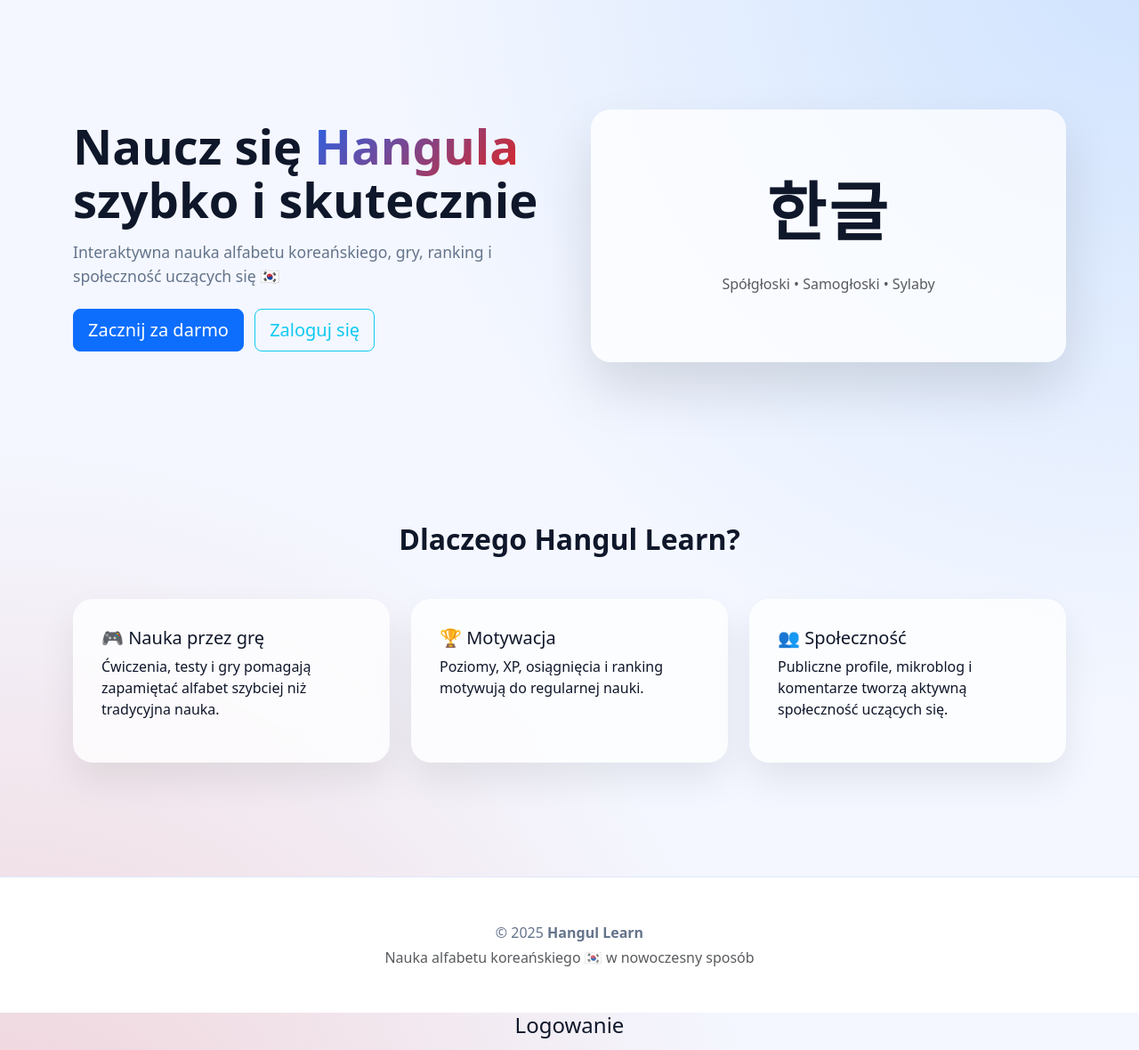
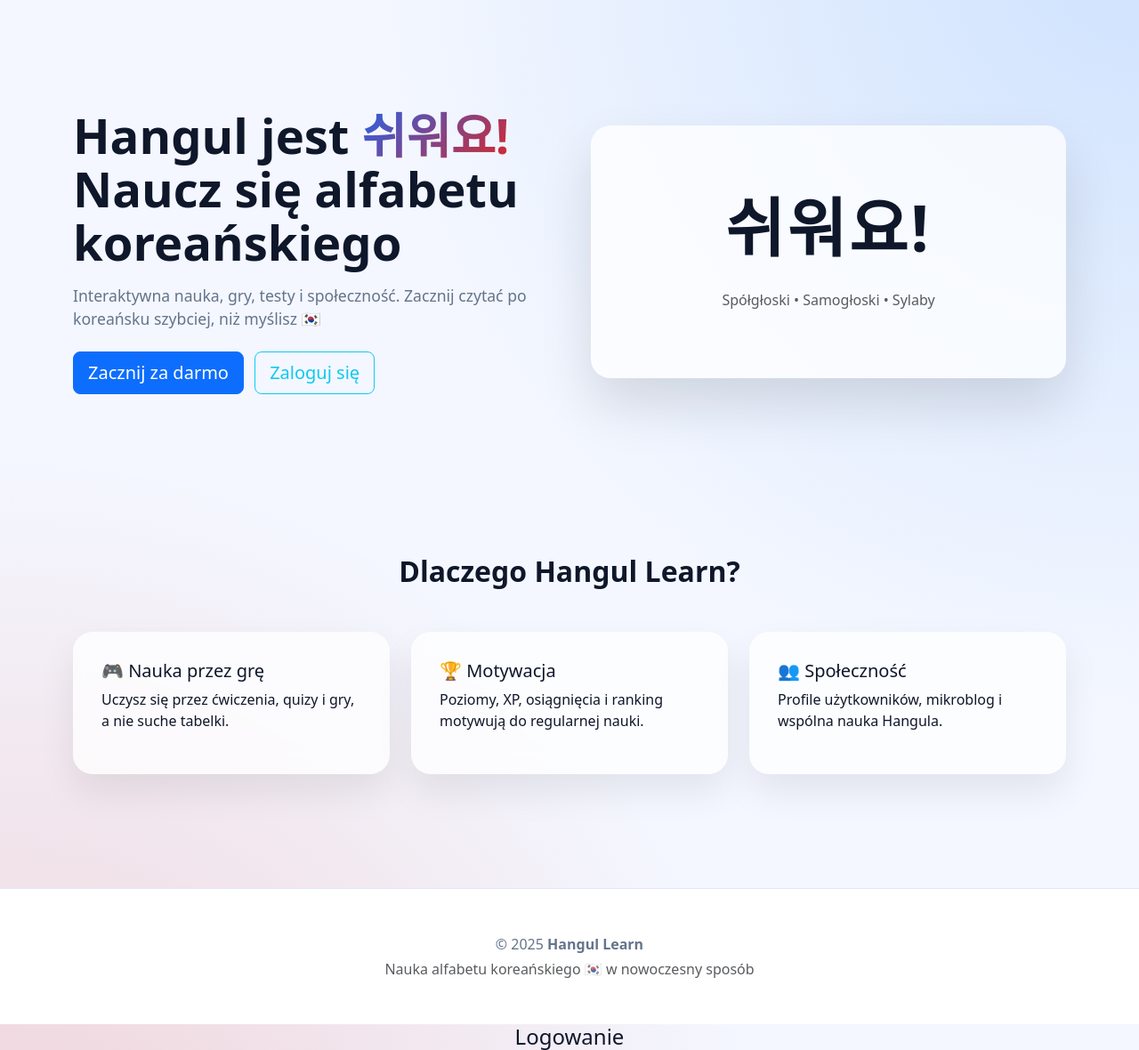
Before and after one commit to ugryzh/Hangulko, a PHP site: page / in a window 1280 px wide. Shown: the part 57-1237 px from the top of the page at 89% size. Run offline with PHP 8.4, Linux system fonts and the light colour scheme.

Commit message:
Update index.php

```diff
--- a/index.php
+++ b/index.php
@@ -8,6 +8,7 @@ $user = isLogged() ? currentUser() : null;
 <meta charset="UTF-8">
 <title>Hangul Learn – Nauka alfabetu koreańskiego</title>
 <meta name="viewport" content="width=device-width, initial-scale=1">
+
 <link href="https://cdn.jsdelivr.net/npm/bootstrap@5.3.3/dist/css/bootstrap.min.css" rel="stylesheet">
 <link rel="stylesheet" href="/assets/css/style.css">
 </head>
@@ -24,25 +25,27 @@ $user = isLogged() ? currentUser() : null;
 
       <div class="col-md-6 animate">
         <h1 class="hero-title">
-          Naucz się <span>Hangula</span><br>
-          szybko i skutecznie
+          Hangul jest <span>쉬워요!</span><br>
+          Naucz się alfabetu koreańskiego
         </h1>
 
         <p class="hero-subtitle">
-          Interaktywna nauka alfabetu koreańskiego, gry,
-          ranking i społeczność uczących się 🇰🇷
+          Interaktywna nauka, gry, testy i społeczność.
+          Zacznij czytać po koreańsku szybciej, niż myślisz 🇰🇷
         </p>
 
         <div class="mt-4">
           <?php if ($user): ?>
             <a href="/dashboard.php" class="btn btn-primary btn-lg me-2">
-              Przejdź do dashboardu
+              Przejdź do nauki
             </a>
           <?php else: ?>
-            <a href="#" onclick="openAuth('register')" class="btn btn-primary btn-lg me-2">
+            <a href="#" onclick="openAuth('register'); return false;"
+               class="btn btn-primary btn-lg me-2">
               Zacznij za darmo
             </a>
-            <a href="#" onclick="openAuth('login')" class="btn btn-outline-info btn-lg">
+            <a href="#" onclick="openAuth('login'); return false;"
+               class="btn btn-outline-info btn-lg">
               Zaloguj się
             </a>
           <?php endif; ?>
@@ -51,7 +54,7 @@ $user = isLogged() ? currentUser() : null;
 
       <div class="col-md-6 text-center animate">
         <div class="hero-card">
-          <div class="hangul-preview">한글</div>
+          <div class="hangul-preview">쉬워요!</div>
           <p class="text-muted mt-3">
             Spółgłoski • Samogłoski • Sylaby
           </p>
@@ -78,8 +81,8 @@ $user = isLogged() ? currentUser() : null;
         <div class="feature-card animate">
           <h5>🎮 Nauka przez grę</h5>
           <p>
-            Ćwiczenia, testy i gry pomagają zapamiętać alfabet
-            szybciej niż tradycyjna nauka.
+            Uczysz się przez ćwiczenia, quizy i gry,
+            a nie suche tabelki.
           </p>
         </div>
       </div>
@@ -98,8 +101,8 @@ $user = isLogged() ? currentUser() : null;
         <div class="feature-card animate">
           <h5>👥 Społeczność</h5>
           <p>
-            Publiczne profile, mikroblog i komentarze
-            tworzą aktywną społeczność uczących się.
+            Profile użytkowników, mikroblog
+            i wspólna nauka Hangula.
           </p>
         </div>
       </div>
```
